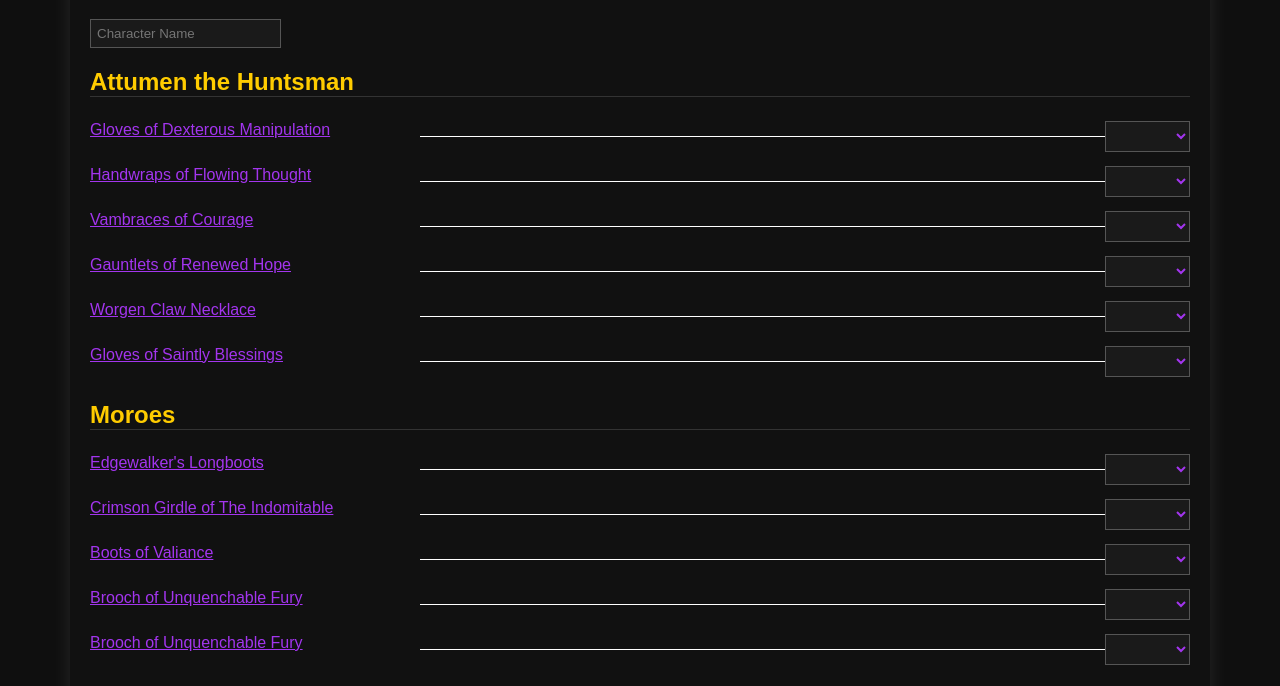
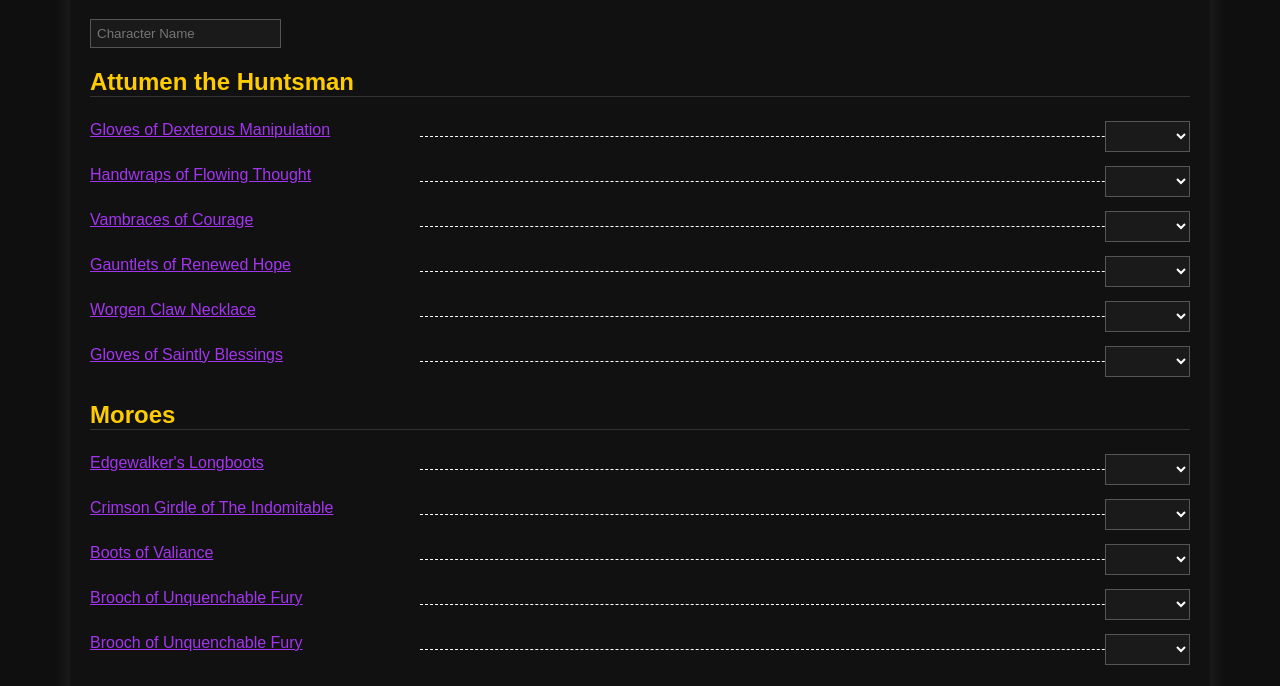
Before and after one commit to peretemov/karazhan-bis-tracker, a plain HTML site: page index.html in a window 1280 px wide. Shown: the part 109-795 px from the top of the page. Drawn offline with Linux system fonts and the light colour scheme; a script that the page names is missing.

Commit message:
index.html

```diff
--- a/index.html
+++ b/index.html
@@ -43,7 +43,7 @@ h2 {
   z-index: 1;
 }
 .item select {
-  color:#a335ee; /* purple letters in dropdown */
+  color:#ffffff; /* purple letters in dropdown */
   position: relative;
   z-index: 1;
 }
@@ -52,10 +52,10 @@ h2 {
   content: "";
   position: absolute;
   top: 50%;
-  left: 30%; /* start from middle */
+  left: 30%; /* start from middle of screen */
   right: 0;
-  height: 1px;
-  background: #ffffff; /* white line */
+  height: 0; /* height must be 0 when using border-top */
+  border-top: 1px dashed #ffffff; /* or use 'dotted' */
   z-index: 0;
 }
 select, input {
```
